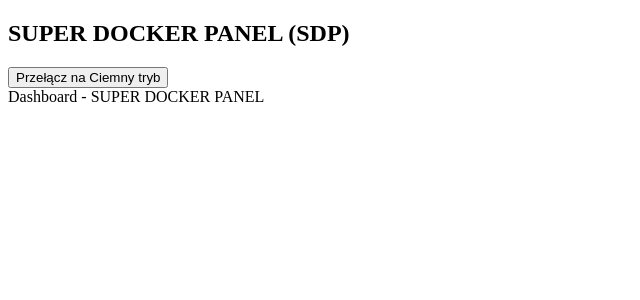
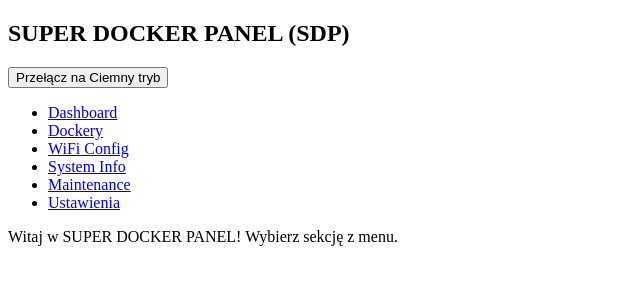
Before and after one commit to hattimon/super-docker-panel, a React (Create React App) app in the folder frontend/: page / in a window 1280 px wide. Shown: the top 300 px of the page, without its empty margins (0-640 px from the left). Built offline with nearby package versions, Linux system fonts and the light colour scheme; the HTML template or start-up script is replaced by a standard one.

Commit message:
Update Dashboard.tsx

```diff
--- a/frontend/src/components/Dashboard.tsx
+++ b/frontend/src/components/Dashboard.tsx
@@ -1,5 +1,11 @@
 import React from 'react';
+import { Sidebar } from './Sidebar';
 
 export const Dashboard: React.FC = () => {
-  return <div className="p-4">Dashboard - SUPER DOCKER PANEL</div>;
+  return (
+    <div className="flex">
+      <Sidebar />
+      <div className="p-4">Witaj w SUPER DOCKER PANEL! Wybierz sekcję z menu.</div>
+    </div>
+  );
 };
```
